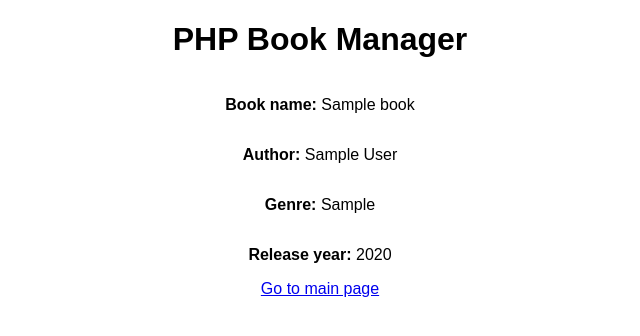
After one commit to karmek-k/php-crud, a PHP site: page /book.php?id=1 in a window 1280 px wide. The commit adds this page. Shown: the top 336 px of the page, without its empty margins (320-960 px from the left). Run offline with PHP 8.4, Linux system fonts and the light colour scheme; tables that the repository leaves empty or names only in its code hold one stand-in row (values such as "Sample post"); some libraries are stand-ins or nearby versions.

Commit message:
Create an individual book page

```diff
--- /dev/null
+++ b/src/book.php
@@ -0,0 +1,36 @@
+<?php
+    require 'utils/db.php';
+    $bookId = $_GET['id'];
+
+    if (isset($bookId))
+    {
+        $book = book_get_by_id($bookId);
+        if ($book === [])
+        {
+            header('Location: /');
+        }
+    }
+    else
+    {
+        $book = null;
+        header('Location: /');
+    }
+?>
+
+<?php require 'layout/header.php'; ?>
+
+<p>
+    <b>Book name: </b><?php echo htmlspecialchars($book['name']) ?>
+</p>
+<p>
+    <b>Author: </b><?php echo htmlspecialchars($book['author']) ?>
+</p>
+<p>
+    <b>Genre: </b><?php echo htmlspecialchars($book['genre']) ?>
+</p>
+<p>
+    <b>Release year: </b><?php echo htmlspecialchars($book['year']) ?>
+</p>
+<a href="index.php">Go to main page</a>
+
+<?php require 'layout/footer.php'; ?>
--- a/src/index.php
+++ b/src/index.php
@@ -60,7 +60,11 @@
             {
         ?>
         <tr>
-            <td><?php echo htmlspecialchars($book['name']); ?></td>
+            <td>
+                <a href="book.php?id=<?php echo htmlspecialchars($book['id']); ?>">
+                    <?php echo htmlspecialchars($book['name']); ?>
+                </a>
+            </td>
             <td><?php echo htmlspecialchars($book['author']); ?></td>
             <td><?php echo htmlspecialchars($book['genre']); ?></td>
             <td><?php echo htmlspecialchars($book['year']); ?></td>
--- a/src/utils/db.php
+++ b/src/utils/db.php
@@ -27,3 +27,12 @@ function book_get_by_name(string $name): array
 
     return $stmt->fetchAll();
 }
+
+function book_get_by_id(int $id): array
+{
+    $conn = get_connection();
+    $stmt = $conn->prepare('SELECT id, name, author, genre, year FROM books WHERE id = :id;');
+    $stmt->execute(['id' => $id]);
+
+    return $stmt->fetch() ?? [];
+}
```
